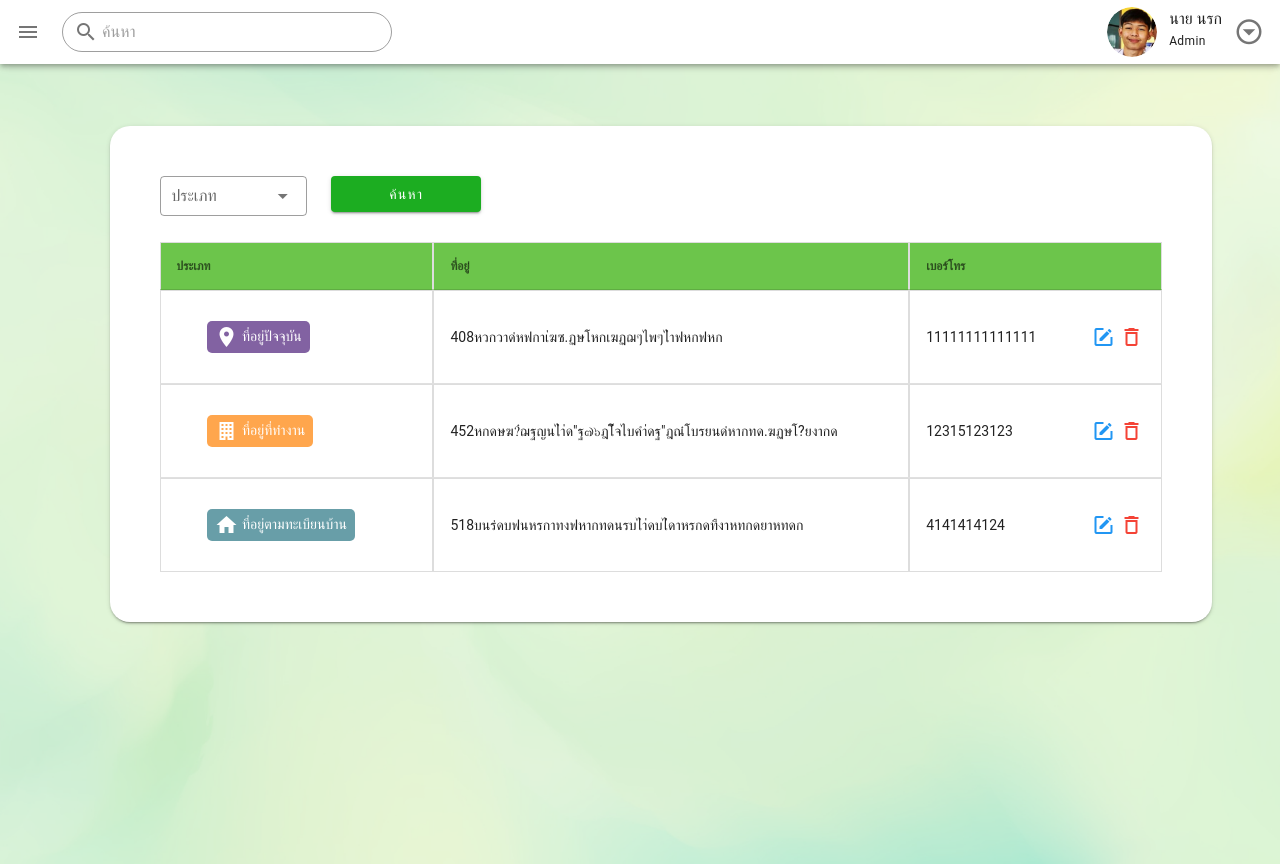
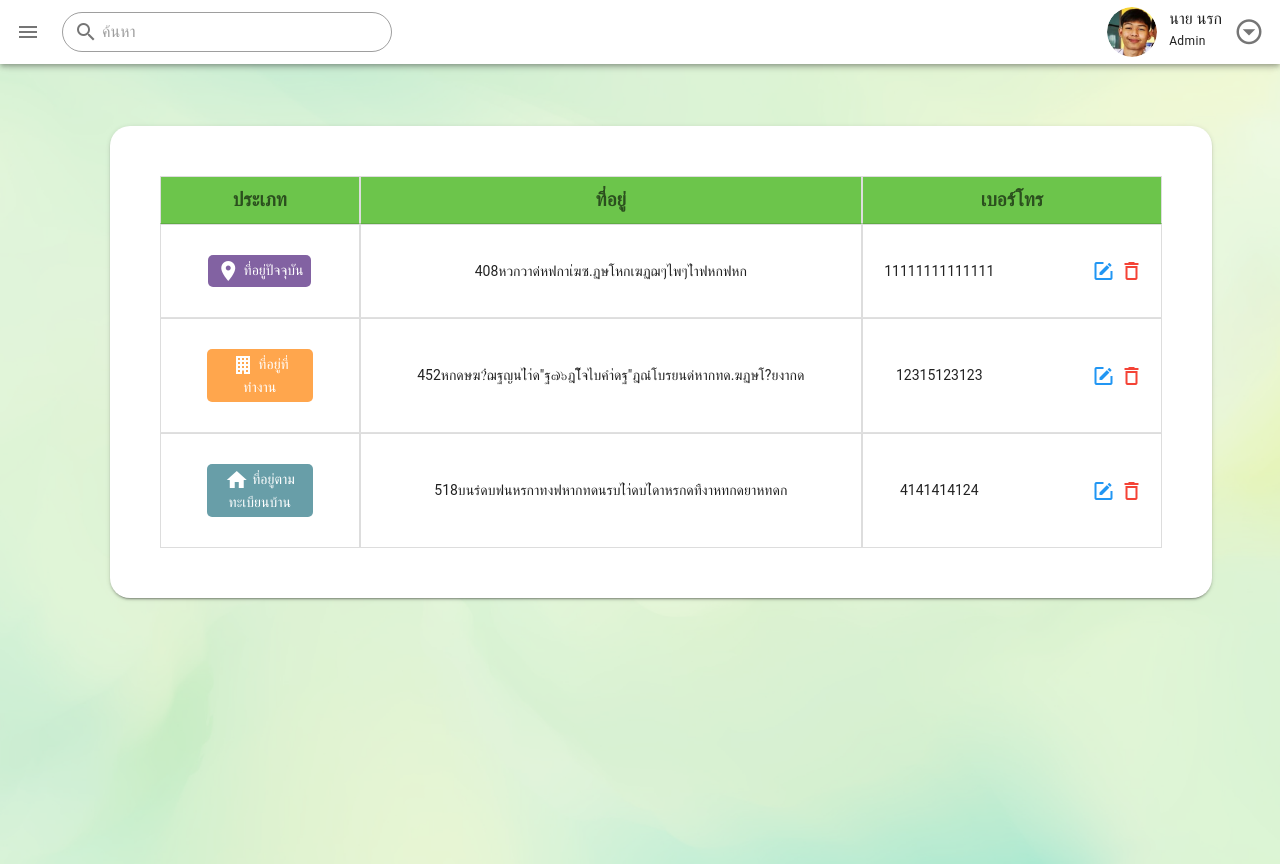
Before and after one commit to taemphong/project-ccpn, a Vue app: page /user-address in a window 1280 px wide. Built offline with nearby package versions, Linux system fonts and the light colour scheme.

Commit message:
useraddresssss

```diff
--- a/src/views/User/UserAddressInformation.vue
+++ b/src/views/User/UserAddressInformation.vue
@@ -1,22 +1,15 @@
 <template>
   <v-container>
     <v-card style="padding: 50px; margin: 50px; width: 95%; border-radius: 20px;">
-      <v-row>
-        <v-col cols="2">
-          <v-select :items="items" label="ประเภท" outlined dense></v-select>
-        </v-col>
-        <v-col cols="2">
-          <v-btn class="white--text" color="#1cad21" style="width: 150px;">ค้นหา</v-btn>
-        </v-col>
-      </v-row>
+
 
       <v-simple-table class="custom-table">
         <template v-slot:default>
           <thead>
-            <tr>
-              <th class="table-header">ประเภท</th>
-              <th class="table-header">ที่อยู่</th>
-              <th class="table-header">เบอร์โทร</th>
+            <tr >
+              <th class="column-type">ประเภท</th>
+              <th class="column-address">ที่อยู่</th>
+              <th class="column-phone">เบอร์โทร</th>
             </tr>
           </thead>
           <tbody >
@@ -127,12 +120,32 @@ width: 100%;
 .custom-table td {
 border: 1px solid #ddd;
 padding: 12px;
-text-align: left;
+text-align: center;
 }
 
-.table-header {
-background-color: #6CC54B;
-color: white;
-font-weight: bold;
+.column-type {
+  width: 20%;
+  background-color: #6CC54B;
+  color: white;
+  font-weight: bold;
+  text-align: center !important; /* จัดกลางเฉพาะหัวตาราง */
+  font-size: 1.2rem !important;;
+}
+.column-address {
+  width: 50%;
+  background-color: #6CC54B;
+  color: white;
+  font-weight: bold;
+  text-align: center !important; /* จัดกลางเฉพาะหัวตาราง */
+  font-size: 1.2rem !important;;
+}
+
+.column-phone {
+  width: 30%;
+    background-color: #6CC54B;
+  color: white;
+  font-weight: bold;
+  text-align: center !important; /* จัดกลางเฉพาะหัวตาราง */
+  font-size: 1.2rem !important;;
 }
 </style>
```
